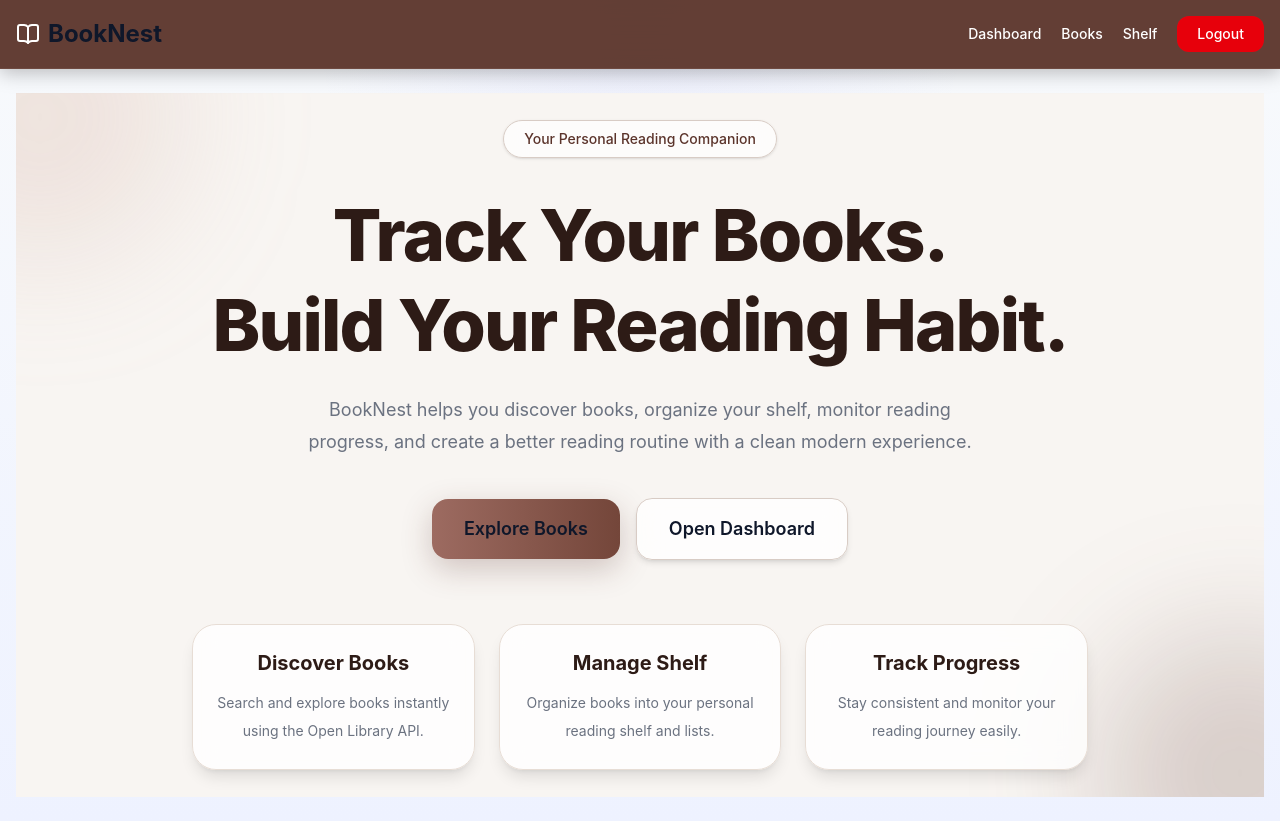
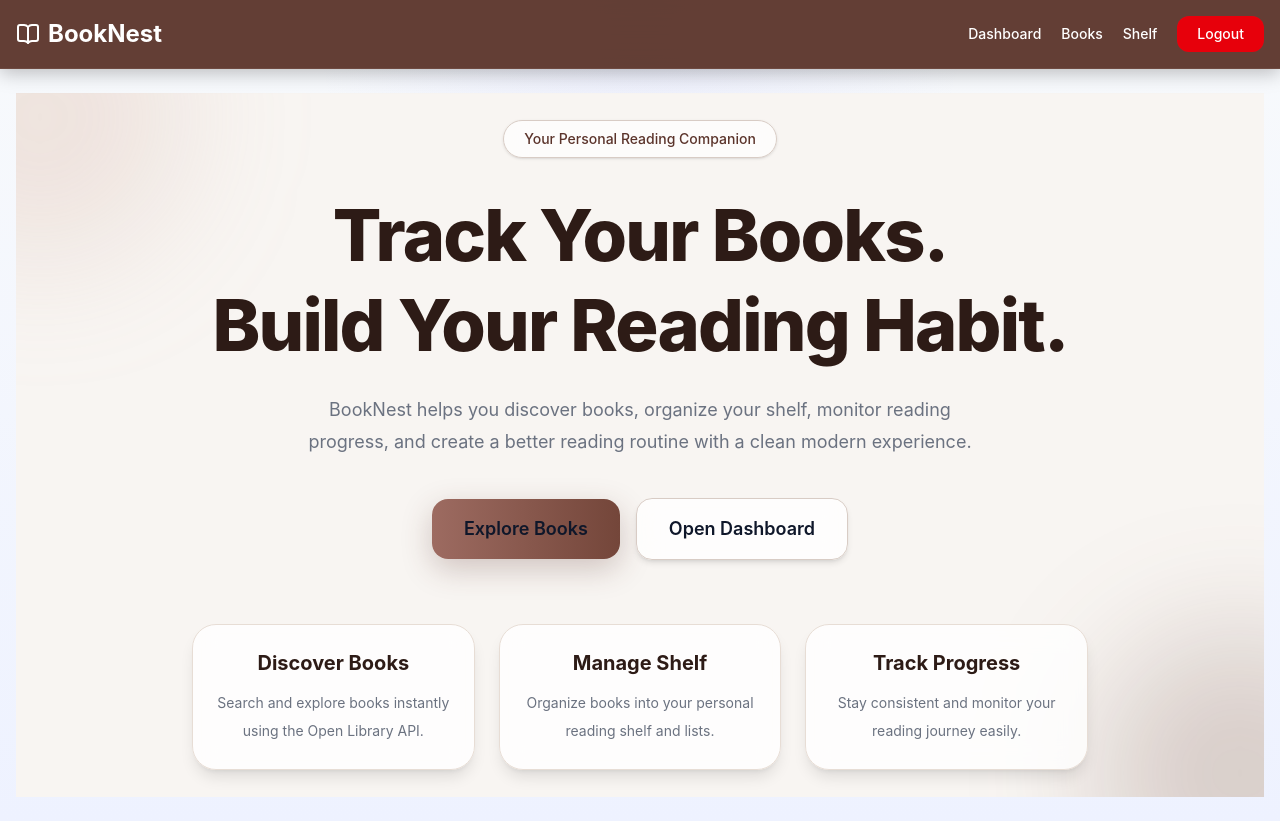
Before and after one commit to visheshbajpayee-source/book-nest, a Next.js app in the folder client/: page / in a window 1280 px wide. Built offline with nearby package versions, Linux system fonts and the light colour scheme.

Commit message:
Added color in logo

```diff
--- a/client/package.json
+++ b/client/package.json
@@ -11,11 +11,7 @@
   "dependencies": {
     "@hookform/resolvers": "^5.2.2",
     "axios": "^1.16.1",
-<<<<<<< HEAD
-    "lucide-react": "^1.14.0",
-=======
     "lucide-react": "^1.16.0",
->>>>>>> 30597ce498963869818952edd532fc4e3e38c969
     "next": "16.2.6",
     "react": "19.2.4",
     "react-dom": "19.2.4",
--- a/client/src/components/Navbar.tsx
+++ b/client/src/components/Navbar.tsx
@@ -24,10 +24,10 @@ export default function Navbar() {
       <nav className="mx-auto flex max-w-7xl items-center justify-between px-4 py-4">
         <Link
           href="/"
-          className="group flex items-center gap-2 text-2xl font-bold text-white"
+          className="group flex items-center gap-2 text-2xl font-bold !text-white"
         >
-          <BookOpen className="h-6 w-6 text-white" />
-          BookNest
+          <BookOpen className="h-6 w-6 !text-white" />
+          <span className="!text-white">BookNest</span>
         </Link>
 
         <div className="flex items-center gap-5 text-sm font-medium text-white">
```
